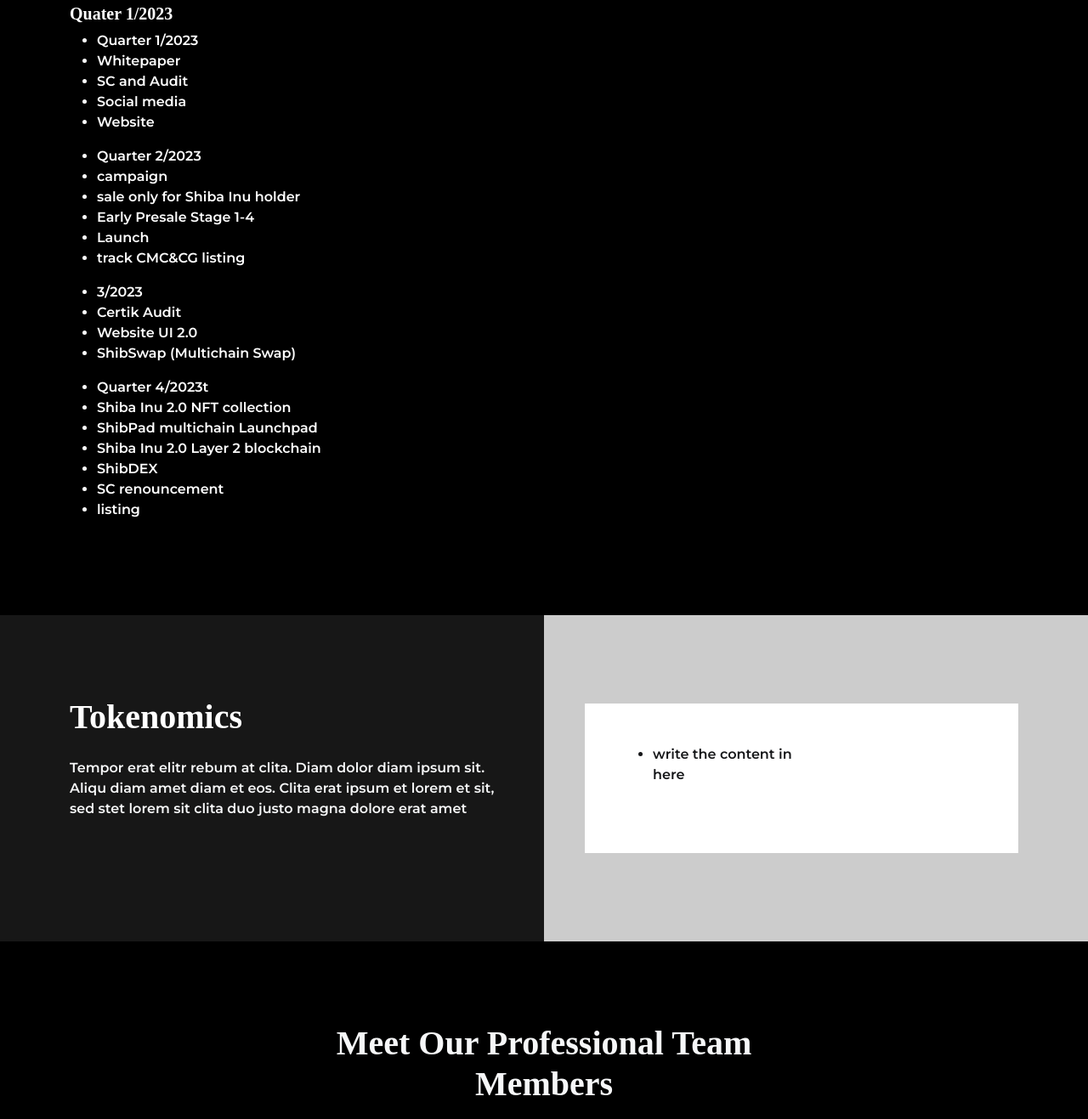
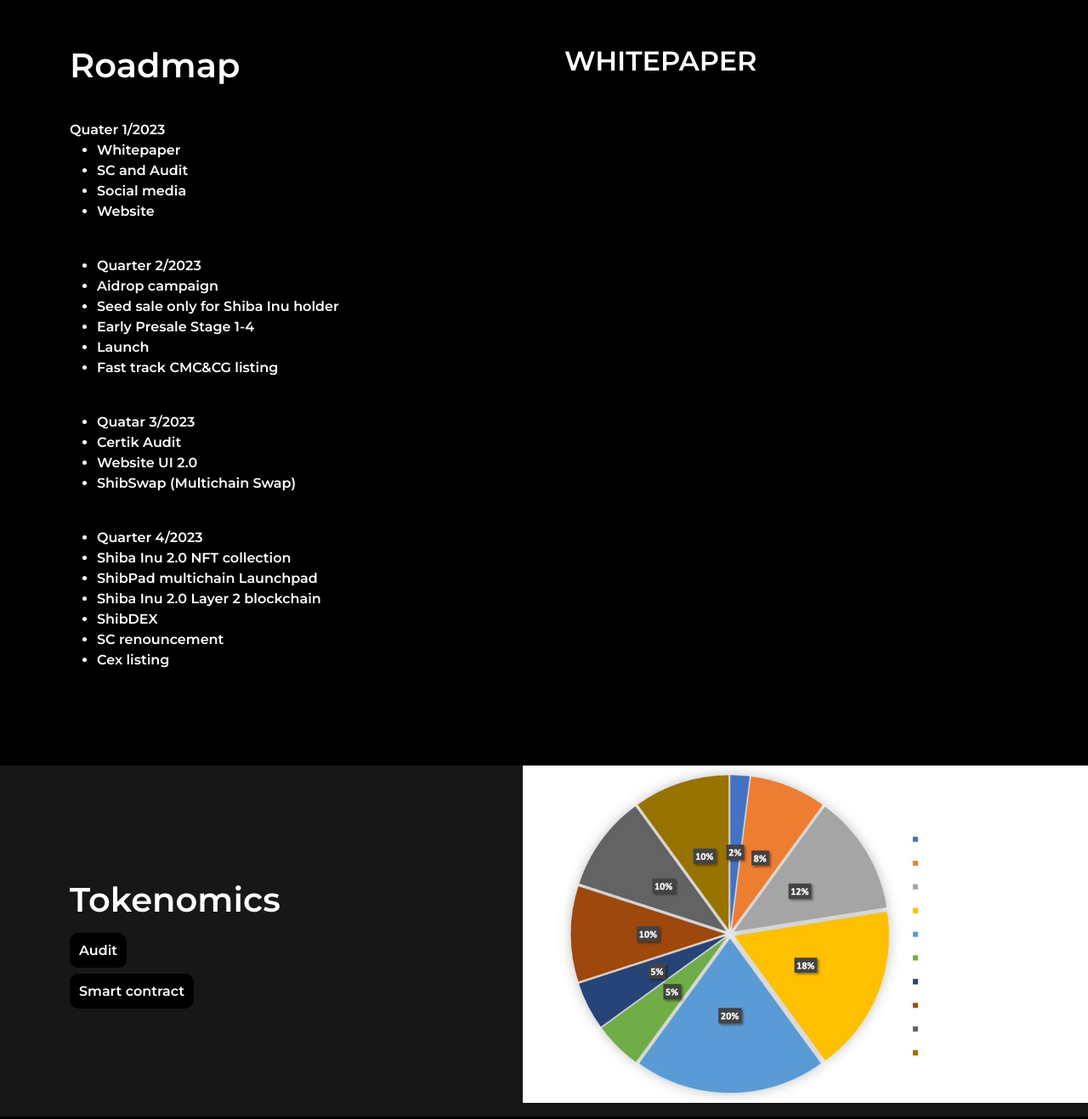
Before and after one commit to StylezMILLY/shiba2.0new, a plain HTML site: page index.html in a window 1280 px wide. Shown: the part 1257-2574 px from the top of the page at 85% size. Drawn offline with nearby package versions, Linux system fonts and the light colour scheme.

Commit message:
3rd commit

```diff
--- a/css/style.css
+++ b/css/style.css
@@ -156,7 +156,7 @@
     align-items: center;
     justify-content: center;
     text-align: center;
-    background: rgb(0 0 0 / 80%);
+    background: rgb(0 0 0 / 30%);
     z-index: 1;
 }
 
@@ -185,6 +185,10 @@
         width: 100%;
         height: 100%;
         object-fit: cover;
+    }
+
+    .none{
+        width: 200px;
     }
 }
 
@@ -456,3 +460,55 @@
 *{
     font-family: 'Montserrat', sans-serif;
 }
+
+h1{
+    font-family: 'Montserrat', sans-serif;
+}
+
+h2{
+    font-family: 'Montserrat', sans-serif;
+}
+
+h5{
+    font-family: 'Montserrat', sans-serif;
+}
+
+a{
+    font-family: 'Montserrat', sans-serif;
+}
+
+p{
+    font-family: 'Montserrat', sans-serif;
+}
+
+h3{
+    font-family: 'Montserrat', sans-serif;
+}
+
+.note{
+    font-size: larger;
+}
+
+.img{
+    margin-left: -30px;
+}
+
+.text-body{
+    color: rgb(71, 71, 7)!important;
+    font-size: 25px !important;
+}
+
+.tes a{
+    color: #fff;
+    background-color: #000000;
+    padding: 10px;
+    border-radius: 10px;
+    border: 1px solid transparent;
+    transition: 1s, 2s;
+    z-index: 2;
+}
+
+.tes a:hover{
+  background-color: #301a01;
+  color: #696E77;
+}
--- a/index.html
+++ b/index.html
@@ -49,7 +49,8 @@
     <!-- Navbar Start -->
     <nav class="navbar navbar-expand-lg bg-white navbar-light sticky-top px-4 px-lg-5">
         <a href="index.html" class="navbar-brand d-flex align-items-center">
-            <h1 class="m-0"><img class="img-fluid me-3" src="images/logo2.jpeg" alt=""></h1>
+            <h1 class="m-0"><img class="img-fluid me-3" src="images/logo2.jpeg" alt="Shiba Inu 2.0"></h1>
+            <h3><span class="note">S</span>HIBA <span class="note">I</span>NU <span class="note">2.0</span></h3>
         </a>
         <button type="button" class="navbar-toggler" data-bs-toggle="collapse" data-bs-target="#navbarCollapse">
             <span class="navbar-toggler-icon"></span>
@@ -81,9 +82,13 @@
                         <div class="container">
                             <div class="row justify-content-center">
                                 <div class="col-lg-7 pt-5">
-                                    <h1 class="display-4 text-white mb-4 animated slideInDown">SHIBA INU 2.0</h1>
-                                    <p class="fs-5 text-body mb-4 pb-2 mx-sm-5 animated slideInDown">GET READY FOR THE NEW SHIBA</p>
-                                    <a href="" class="btn btn-primary py-3 px-5 animated slideInDown">Explore More</a>
+                                    <h1 class="display-4 text-white mb-4 animated slideInDown pt-5"><span class="note">S</span>HIBA <span class="note">I</span>NU <span>2.0</span></h1>
+                                    <p class="fs-5 text-body mb-4 pb-2 mx-sm-5 animated slideInDown pt-5">THE NEXT GENERATION OF CRYPTO </p>
+
+                                    <p class="fs-5 text-white mb-4 pb-2 mx-sm-5 animated slideInDown">Audit</p>
+                                    <p class="fs-5 text-white mb-4 pb-2 mx-sm-5 animated slideInDown">Smart Contact</p>
+                                    <p class="fs-5 text-white mb-4 pb-2 mx-sm-5 animated slideInDown">Presale</p>
+
                                 </div>
                             </div>
                         </div>
@@ -95,9 +100,9 @@
                         <div class="container">
                             <div class="row justify-content-center">
                                 <div class="col-lg-7 pt-5">
-                                    <h1 class="display-4 text-white mb-4 animated slideInDown">WELCOME TO SHIBA INU 2.0</h1>
-                                    <p class="fs-5 text-body mb-4 pb-2 mx-sm-5 animated slideInDown">LET'S MAKE THE NEW WAVE</p>
-                                    <a href=" https://twitter.com/shibainu_20" class="btn btn-primary py-3 px-5 animated slideInDown">Explore More</a>
+                                    <h1 class="display-4 text-white mb-4 animated slideInDown">WELCOME TO <span class="note">S</span>HIBA <span class="note">I</span>NU <span class="note">2.0</span></h1>
+                                    <p class="fs-5 text-body mb-4 pb-2 mx-sm-5 animated slideInDown">WHITEPAPER v 1.0</p>
+
                                 </div>
                             </div>
                         </div>
@@ -136,7 +141,7 @@
                             </div>
                             <div class="col-sm-6">
                                 <div class="d-flex align-items-center">
-                                    <img class="flex-shrink-0 me-5" src="images/newpihc.jpg" alt="">
+
 
                                 </div>
                             </div>
@@ -152,6 +157,7 @@
                                 <div class="col-sm-6">
                                     <div class="d-flex align-items-center">
                                         <div class=" me-3">
+                                            <img src="images/newpic.jpg" class="mb-4" width="300px"></img>
 
                                         </div>
 
@@ -207,42 +213,42 @@
     <div class="container-xxl py-5 bg-dark">
         <div class="container">
             <div class="row g-5">
-                <div class="col-lg-6 wow fadeInUp text-white" data-wow-delay="0.1s">
+                <div class="col-lg-6 wow fadeInUp text-white"  data-wow-delay="0.5s">
                     <h1 class="display-6 mb-5c text-white">Roadmap</h1><br>
-                    <h5 class="text-white">Quater 1/2023</h5>
-                    <ul>
+                    <h5 class="text-white" data-wow-delay="0.1s"></h5>Quater 1/2023</h5>
+                    <ul class="wow fadeInUp text-white"  data-wow-delay="0.2s">
 
-                       <li>Quarter 1/2023 </li>
+
                         <li>Whitepaper </li>
                         <li>SC and Audit</li>
                          <li>Social media </li>
                          <li>Website</li>
                         </ul>
 
-                        <ul>
+                        <ul  class="wow fadeInUp text-white"  data-wow-delay="0.3s"><br>
                         <li>Quarter 2/2023</li>
-                        <li> campaign </li>
-                        <li> sale only for Shiba Inu holder </li>
+                        <li> Aidrop campaign </li>
+                        <li> Seed sale only for Shiba Inu holder </li>
                         <li>Early Presale Stage 1-4</li>
                         <li>Launch</li>
-                        <li>track CMC&CG listing</li>
+                        <li>Fast track CMC&CG listing</li>
                       </ul>
 
-                      <ul>
-                        <li>3/2023</li>
+                      <ul class="wow fadeInUp text-white"  data-wow-delay="0.4s"><br>
+                        <li>Quatar 3/2023</li>
                         <li>Certik Audit</li>
                         <li>Website UI 2.0</li>
                         <li>ShibSwap (Multichain Swap)</li>
                         </ul>
 
-                        <ul>
-                        <li>Quarter 4/2023t</li>
+                        <ul class="wow fadeInUp text-white"  data-wow-delay="0.5s"><br>
+                        <li>Quarter 4/2023</li>
                         <li>Shiba Inu 2.0 NFT collection</li>
                         <li>ShibPad multichain Launchpad</li>
                         <li>Shiba Inu 2.0 Layer 2 blockchain </li>
                         <li>ShibDEX</li>
                         <li>SC renouncement</li>
-                        <li>listing</li>
+                        <li>Cex listing</li>
                     </ul>
 
                 </div>
@@ -258,20 +264,20 @@
     <div class="container-fluid overflow-hidden my-5 px-lg-0">
         <div class="container quote px-lg-0">
             <div class="row g-0 mx-lg-0">
-                <div class="col-lg-6 quote-text" data-parallax="scroll" data-image-src="images/newpic.jpg">
+                <div class="col-lg-5 quote-text" data-parallax="scroll" data-image-src="images/newpic.jpg">
                     <div class="h-100 px-4 px-sm-5 ps-lg-0 wow fadeIn" data-wow-delay="0.1s">
                         <h1 class="text-white mb-4">Tokenomics</h1>
-                        <p class="text-light mb-5">Tempor erat elitr rebum at clita. Diam dolor diam ipsum sit. Aliqu diam amet diam et eos. Clita erat ipsum et lorem et sit, sed stet lorem sit clita duo justo magna dolore erat amet</p>
+                    <div class="tes">
+                        <a href="https://github.com/ContractChecker/KYC/blob/main/ShibaInu2.0_Token_0x8e7642E3BD96eE82FB8C97f4d46a19CCb9355484_Smart_Contract_Security_Audit_By_ContractChecker.pdf">Audit</a><br><br>
+                        <a href="https://bscscan.com/token/0x8e7642e3bd96ee82fb8c97f4d46a19ccb9355484">Smart contract</a>
+                    </div>
                     </div>
                 </div>
-                <div class="col-lg-6 quote-form" data-parallax="scroll" data-image-src="images/newpic.jpg">
-                    <div class="h-100 px-4 px-sm-5 pe-lg-0 wow fadeIn" data-wow-delay="0.5s">
-                        <div class="bg-white p-4 p-sm-5">
+                <div class="col-lg-7 quote-text" data-parallax="scroll" data-image-src="images/newpic.jpg">
+                    <img src="images/token.jpeg" width="100%"></img>
                             <div class="row g-3">
                                 <div class="col-sm-6">
-                                  <ul>
-                                      <li>write the content in here</li>
-                                  </ul>
+
                                 </div>
                                 <div class="col-12">
 
```
Also changed, not shown: images/token.jpeg (added).
